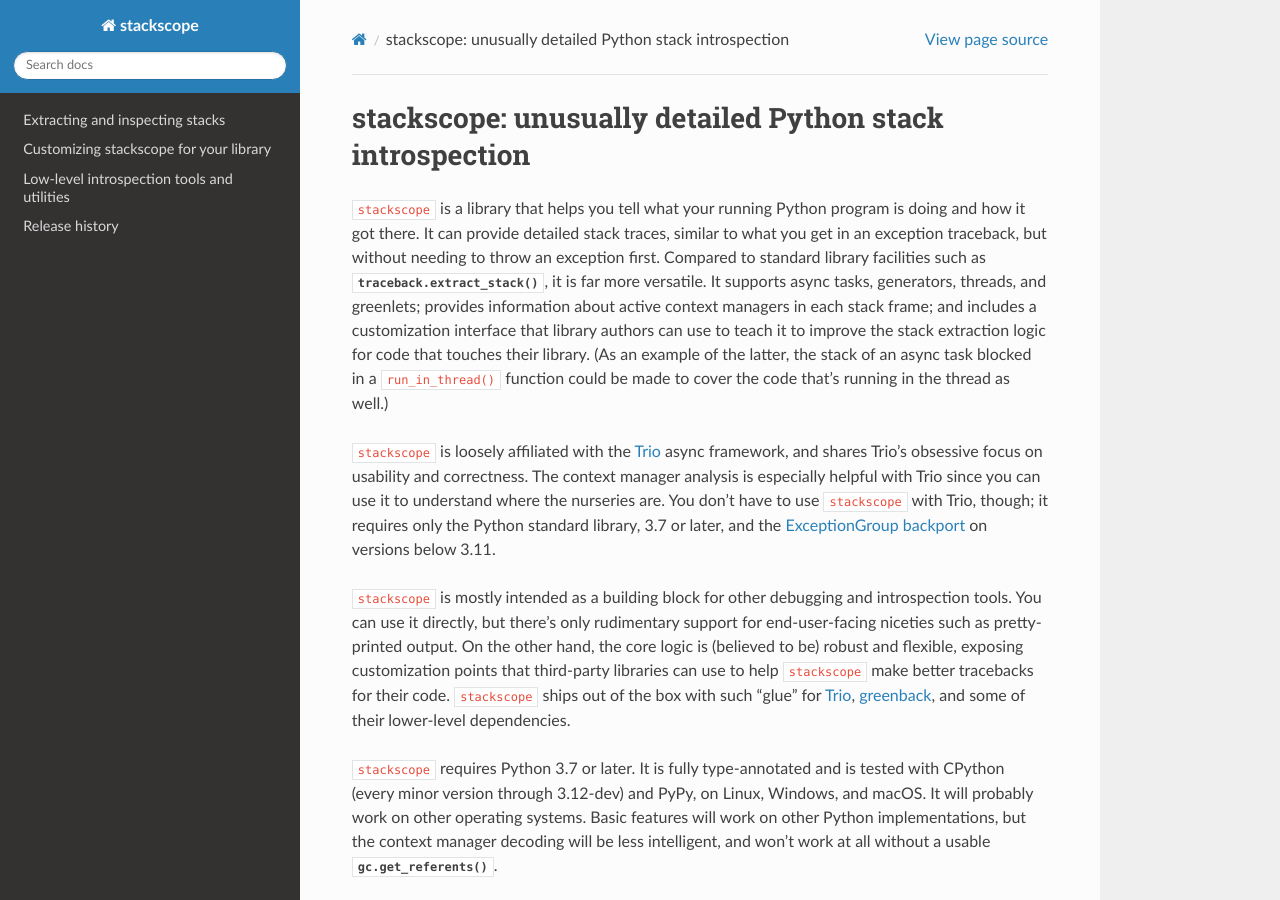
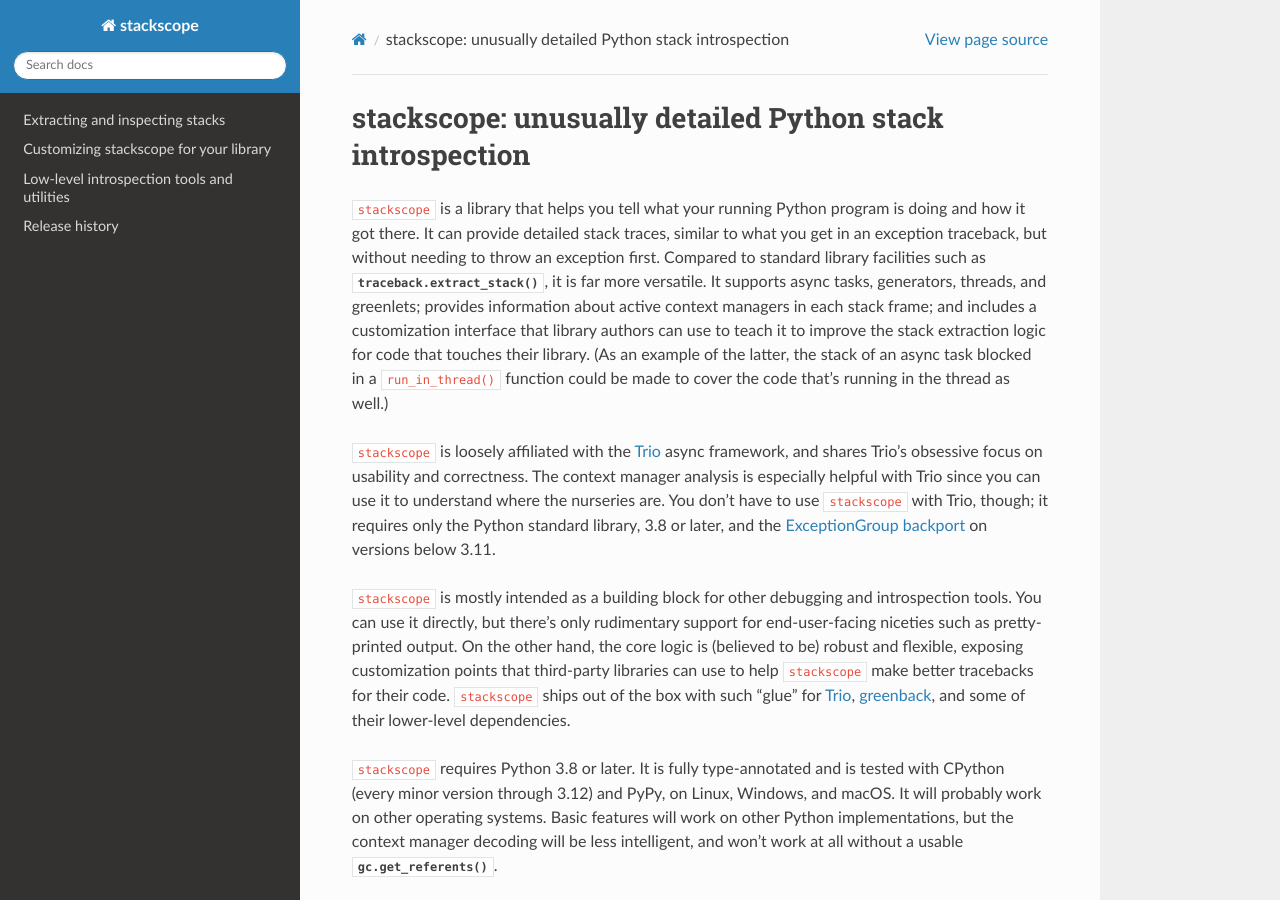
Before and after one commit to oremanj/stackscope, a Sphinx documentation site: the page built from docs/source/index.rst, in a window 1280 px wide and 900 px high. Built offline with Sphinx 7.4.7 and the Read the Docs theme 2.0.0, drawn with Linux system fonts in a browser that asks for light colours; the version number could not be read and is left out.

Commit message:
Update docs

```diff
--- a/README.rst
+++ b/README.rst
@@ -39,7 +39,7 @@
 obsessive focus on usability and correctness. The context manager
 analysis is especially helpful with Trio since you can use it to
 understand where the nurseries are. You don't have to use ``stackscope``
-with Trio, though; it requires only the Python standard library, 3.7
+with Trio, though; it requires only the Python standard library, 3.8
 or later, and the `ExceptionGroup backport <https://pypi.org/project/exceptiongroup/>`__
 on versions below 3.11.
 
@@ -54,9 +54,9 @@
 <https://greenback.readthedocs.io/en/latest/>`__, and some of their
 lower-level dependencies.
 
-``stackscope`` requires Python 3.7 or later. It is fully
+``stackscope`` requires Python 3.8 or later. It is fully
 type-annotated and is tested with CPython (every minor version through
-3.12-dev) and PyPy, on Linux, Windows, and macOS. It will probably
+3.12) and PyPy, on Linux, Windows, and macOS. It will probably
 work on other operating systems.  Basic features will work on other
 Python implementations, but the context manager decoding will be less
 intelligent, and won't work at all without a usable
--- a/docs/source/index.rst
+++ b/docs/source/index.rst
@@ -20,7 +20,7 @@
 obsessive focus on usability and correctness. The context manager
 analysis is especially helpful with Trio since you can use it to
 understand where the nurseries are. You don't have to use ``stackscope``
-with Trio, though; it requires only the Python standard library, 3.7
+with Trio, though; it requires only the Python standard library, 3.8
 or later, and the `ExceptionGroup backport <https://pypi.org/project/exceptiongroup/>`__
 on versions below 3.11.
 
@@ -35,9 +35,9 @@
 <https://greenback.readthedocs.io/en/latest/>`__, and some of their
 lower-level dependencies.
 
-``stackscope`` requires Python 3.7 or later. It is fully
+``stackscope`` requires Python 3.8 or later. It is fully
 type-annotated and is tested with CPython (every minor version through
-3.12-dev) and PyPy, on Linux, Windows, and macOS. It will probably
+3.12) and PyPy, on Linux, Windows, and macOS. It will probably
 work on other operating systems.  Basic features will work on other
 Python implementations, but the context manager decoding will be less
 intelligent, and won't work at all without a usable
--- /dev/null
+++ b/newsfragments/4.misc.rst
@@ -0,0 +1 @@
+Removed support for Python 3.7. Added support for Python 3.12.
--- a/pyproject.toml
+++ b/pyproject.toml
@@ -1,5 +1,5 @@
 [tool.black]
-target-version = ['py37']
+target-version = ['py38']
 
 
 [tool.towncrier]
--- a/setup.py
+++ b/setup.py
@@ -17,7 +17,7 @@
     install_requires=["exceptiongroup >= 1.0.0; python_version < '3.11'"],
     include_package_data=True,
     keywords=["async", "debugging", "trio", "asyncio"],
-    python_requires=">=3.7",
+    python_requires=">=3.8",
     classifiers=[
         "License :: OSI Approved :: MIT License",
         "License :: OSI Approved :: Apache Software License",
```
Also changed, not shown: docs/source/customizing.rst (+25 -9 lines), newsfragments/4.feature.rst (added, +15 -0 lines), 2 other files.
